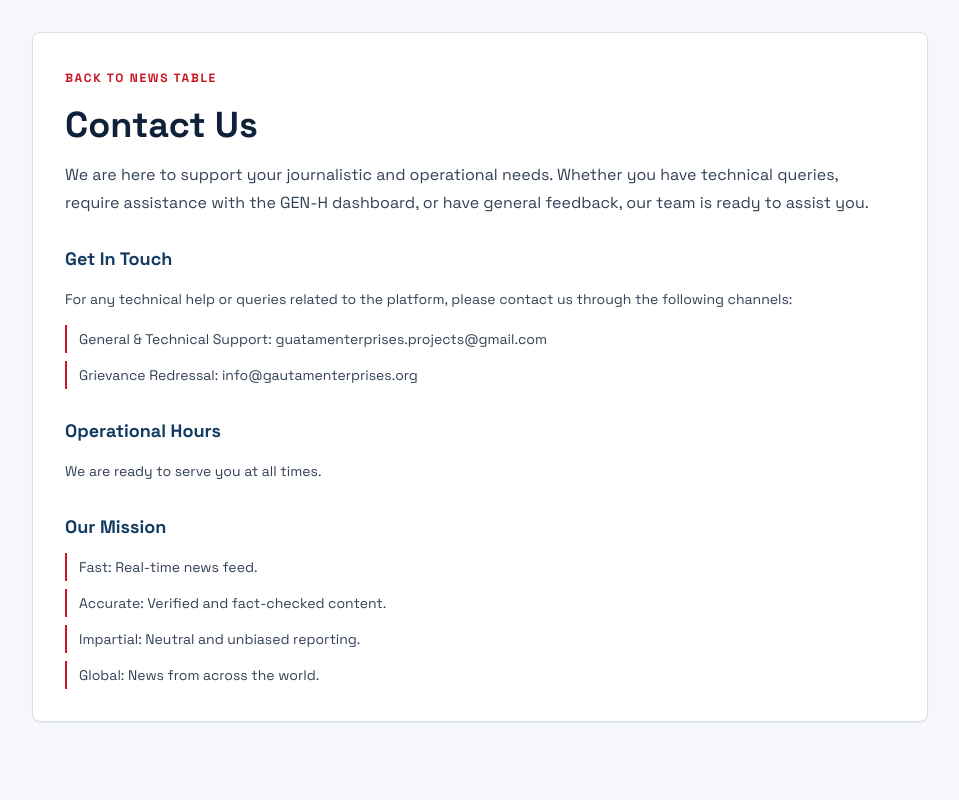
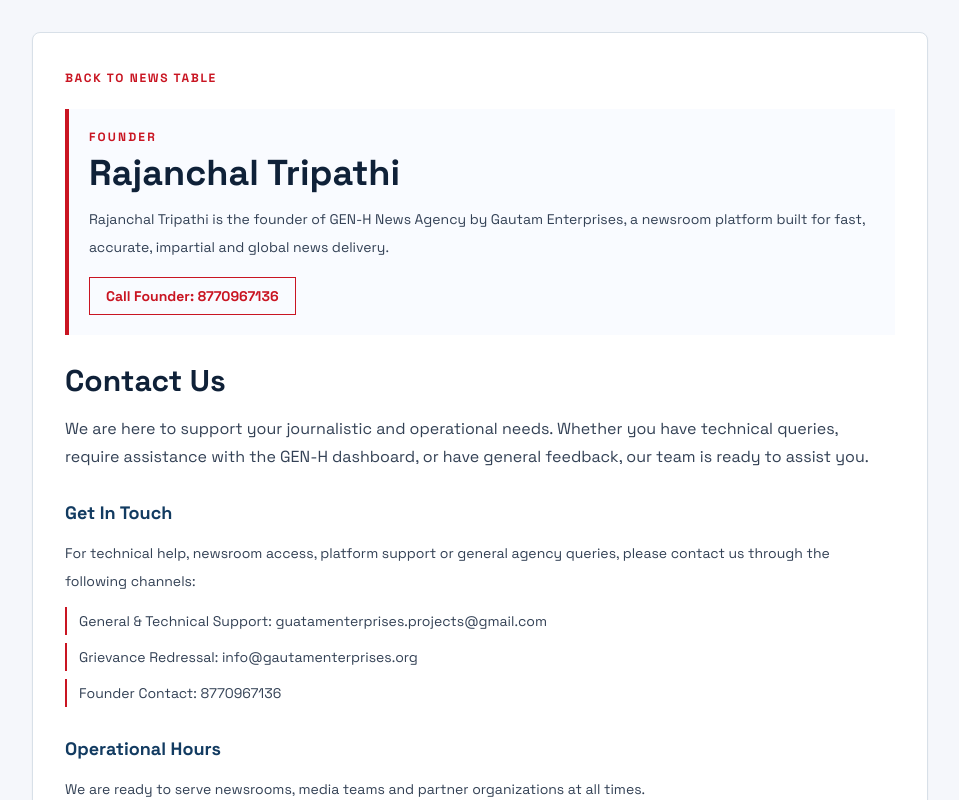
Before and after one commit to rajbadkhane/news-automation, a Next.js app in the folder frontend/: page /contact-us in a window 1280 px wide. Shown: the top 800 px of the page, without its empty margins (160-1119 px from the left). Built offline with nearby package versions, Linux system fonts and the light colour scheme.

Commit message:
Add founder contact SEO metadata

```diff
--- a/frontend/app/contact-us/page.js
+++ b/frontend/app/contact-us/page.js
@@ -1,28 +1,104 @@
-import LegalPage from "@/components/legal-page";
+import Link from "next/link";
+
+const siteUrl = "https://news.gautamenterprises.org";
+const founderName = "Rajanchal Tripathi";
+const founderPhone = "8770967136";
 
 export const metadata = {
-  title: "Contact Us | GEN-H",
+  title: "Contact GEN-H Founder Rajanchal Tripathi",
+  description:
+    "Contact GEN-H News Agency by Gautam Enterprises. Founder Rajanchal Tripathi can be reached at 8770967136 for newsroom, platform and agency queries.",
+  alternates: {
+    canonical: "/contact-us",
+  },
+  keywords: [
+    "Rajanchal Tripathi",
+    "Rajanchal Tripathi founder",
+    "GEN-H founder",
+    "Gautam Enterprises founder",
+    "Gautam Enterprises contact",
+    "GEN-H contact",
+    "news agency contact",
+  ],
+  openGraph: {
+    title: "Contact GEN-H Founder Rajanchal Tripathi",
+    description:
+      "GEN-H News Agency by Gautam Enterprises is founded by Rajanchal Tripathi. Contact the team for newsroom and platform support.",
+    url: "/contact-us",
+    type: "website",
+  },
 };
 
-export default function ContactUsPage() {
-  return (
-    <LegalPage
-      title="Contact Us"
-      intro="We are here to support your journalistic and operational needs. Whether you have technical queries, require assistance with the GEN-H dashboard, or have general feedback, our team is ready to assist you."
-      sections={[
+const organizationSchema = {
+  "@context": "https://schema.org",
+  "@type": "NewsMediaOrganization",
+  name: "GEN-H News Agency",
+  alternateName: ["Gautam Enterprises", "Gautam Tech Studio Newsroom", "GEN-H"],
+  url: siteUrl,
+  logo: `${siteUrl}/images/logo.png`,
+  founder: {
+    "@type": "Person",
+    name: founderName,
+    telephone: `+91${founderPhone}`,
+    jobTitle: "Founder",
+    worksFor: {
+      "@type": "NewsMediaOrganization",
+      name: "GEN-H News Agency",
+    },
+  },
+  contactPoint: [
+    {
+      "@type": "ContactPoint",
+      telephone: `+91${founderPhone}`,
+      contactType: "founder office",
+      areaServed: "IN",
+      availableLanguage: ["Hindi", "English"],
+    },
+    {
+      "@type": "ContactPoint",
+      email: "guatamenterprises.projects@gmail.com",
+      contactType: "technical support",
+      areaServed: "IN",
+      availableLanguage: ["Hindi", "English"],
+    },
+  ],
+  sameAs: [siteUrl],
+};
+
+const breadcrumbSchema = {
+  "@context": "https://schema.org",
+  "@type": "BreadcrumbList",
+  itemListElement: [
+    {
+      "@type": "ListItem",
+      position: 1,
+      name: "GEN-H News Agency",
+      item: siteUrl,
+    },
+    {
+      "@type": "ListItem",
+      position: 2,
+      name: "Contact Us",
+      item: `${siteUrl}/contact-us`,
+    },
+  ],
+};
+
+const sections = [
   {
     heading: "Get In Touch",
     paragraphs: [
-            "For any technical help or queries related to the platform, please contact us through the following channels:",
+      "For technical help, newsroom access, platform support or general agency queries, please contact us through the following channels:",
     ],
     items: [
       "General & Technical Support: guatamenterprises.projects@gmail.com",
       "Grievance Redressal: info@gautamenterprises.org",
+      `Founder Contact: ${founderPhone}`,
     ],
   },
   {
     heading: "Operational Hours",
-          paragraphs: ["We are ready to serve you at all times."],
+    paragraphs: ["We are ready to serve newsrooms, media teams and partner organizations at all times."],
   },
   {
     heading: "Our Mission",
@@ -33,7 +109,65 @@
       "Global: News from across the world.",
     ],
   },
-      ]}
+];
+
+export default function ContactUsPage() {
+  return (
+    <main className="min-h-screen bg-[#f5f7fb] px-4 py-8 text-[#14243a]">
+      <script
+        type="application/ld+json"
+        dangerouslySetInnerHTML={{
+          __html: JSON.stringify([organizationSchema, breadcrumbSchema]),
+        }}
       />
+      <article className="mx-auto max-w-4xl rounded-lg border border-[#d8e0e8] bg-white p-5 shadow-sm sm:p-8">
+        <Link href="/news-table" className="text-xs font-black uppercase tracking-[0.14em] text-[#c91522] hover:underline">
+          Back to News Table
+        </Link>
+
+        <section className="mt-5 border-l-4 border-[#c91522] bg-[#f9fbff] p-4 sm:p-5">
+          <p className="text-xs font-black uppercase tracking-[0.18em] text-[#c91522]">Founder</p>
+          <h1 className="mt-2 text-3xl font-black leading-tight text-[#0f2138] sm:text-4xl">
+            Rajanchal Tripathi
+          </h1>
+          <p className="mt-3 text-sm leading-7 text-[#334155]">
+            Rajanchal Tripathi is the founder of GEN-H News Agency by Gautam Enterprises, a newsroom platform built for fast, accurate, impartial and global news delivery.
+          </p>
+          <a
+            href={`tel:+91${founderPhone}`}
+            className="mt-4 inline-flex items-center border border-[#c91522] px-4 py-2 text-sm font-black text-[#c91522] hover:bg-[#c91522] hover:text-white"
+          >
+            Call Founder: {founderPhone}
+          </a>
+        </section>
+
+        <h2 className="mt-7 text-2xl font-black leading-tight text-[#0f2138] sm:text-3xl">Contact Us</h2>
+        <p className="mt-4 text-base leading-7 text-[#334155]">
+          We are here to support your journalistic and operational needs. Whether you have technical queries, require assistance with the GEN-H dashboard, or have general feedback, our team is ready to assist you.
+        </p>
+
+        <div className="mt-7 space-y-7">
+          {sections.map((section) => (
+            <section key={section.heading}>
+              <h3 className="text-lg font-black text-[#123b61]">{section.heading}</h3>
+              {section.paragraphs?.map((paragraph) => (
+                <p key={paragraph} className="mt-3 text-sm leading-7 text-[#334155]">
+                  {paragraph}
+                </p>
+              ))}
+              {section.items?.length ? (
+                <ul className="mt-3 space-y-2 text-sm leading-7 text-[#334155]">
+                  {section.items.map((item) => (
+                    <li key={item} className="border-l-2 border-[#c91522] pl-3">
+                      {item}
+                    </li>
+                  ))}
+                </ul>
+              ) : null}
+            </section>
+          ))}
+        </div>
+      </article>
+    </main>
   );
 }
--- a/frontend/app/layout.js
+++ b/frontend/app/layout.js
@@ -1,6 +1,8 @@
 import { Cormorant_Garamond, Space_Grotesk } from "next/font/google";
 import SiteFooter from "@/components/site-footer";
 import "./globals.css";
+
+const siteUrl = "https://news.gautamenterprises.org";
 
 const displayFont = Cormorant_Garamond({
   subsets: ["latin"],
@@ -15,8 +17,65 @@
 });
 
 export const metadata = {
-  title: "Gautam Tech Studio Newsroom",
-  description: "Professional live dashboard for Gautam Tech Studio news automation.",
+  metadataBase: new URL(siteUrl),
+  applicationName: "GEN-H News Agency",
+  title: {
+    default: "GEN-H News Agency | Gautam Enterprises",
+    template: "%s | GEN-H News Agency",
+  },
+  description:
+    "GEN-H by Gautam Enterprises is a fast, accurate, impartial and global AI-powered news agency founded by Rajanchal Tripathi.",
+  keywords: [
+    "GEN-H",
+    "Gautam Enterprises",
+    "Gautam Tech Studio",
+    "Rajanchal Tripathi",
+    "Rajanchal Tripathi founder",
+    "news agency",
+    "AI news agency",
+    "Hindi news agency",
+    "news automation",
+  ],
+  authors: [{ name: "Gautam Enterprises" }],
+  creator: "Gautam Enterprises",
+  publisher: "Gautam Enterprises",
+  alternates: {
+    canonical: "/",
+  },
+  robots: {
+    index: true,
+    follow: true,
+    googleBot: {
+      index: true,
+      follow: true,
+      "max-image-preview": "large",
+      "max-snippet": -1,
+      "max-video-preview": -1,
+    },
+  },
+  openGraph: {
+    type: "website",
+    url: siteUrl,
+    siteName: "GEN-H News Agency",
+    title: "GEN-H News Agency | Gautam Enterprises",
+    description:
+      "Fast, accurate, impartial and global AI-powered news agency founded by Rajanchal Tripathi.",
+    images: [
+      {
+        url: "/images/logo.png",
+        width: 512,
+        height: 512,
+        alt: "Gautam Enterprises GEN-H logo",
+      },
+    ],
+  },
+  twitter: {
+    card: "summary_large_image",
+    title: "GEN-H News Agency | Gautam Enterprises",
+    description:
+      "Fast, accurate, impartial and global AI-powered news agency founded by Rajanchal Tripathi.",
+    images: ["/images/logo.png"],
+  },
   icons: {
     icon: "/images/logo.png",
     shortcut: "/images/logo.png",
--- /dev/null
+++ b/frontend/app/robots.js
@@ -0,0 +1,15 @@
+const siteUrl = "https://news.gautamenterprises.org";
+
+export default function robots() {
+  return {
+    rules: [
+      {
+        userAgent: "*",
+        allow: "/",
+        disallow: ["/api/", "/admin/"],
+      },
+    ],
+    sitemap: `${siteUrl}/sitemap.xml`,
+    host: siteUrl,
+  };
+}
--- /dev/null
+++ b/frontend/app/sitemap.js
@@ -0,0 +1,21 @@
+const siteUrl = "https://news.gautamenterprises.org";
+
+const publicRoutes = [
+  { path: "/", priority: 0.8 },
+  { path: "/contact-us", priority: 1 },
+  { path: "/grievance-redressal", priority: 0.7 },
+  { path: "/privacy-policy", priority: 0.6 },
+  { path: "/terms-and-conditions", priority: 0.6 },
+  { path: "/news-table", priority: 0.5 },
+];
+
+export default function sitemap() {
+  const now = new Date();
+
+  return publicRoutes.map((route) => ({
+    url: `${siteUrl}${route.path}`,
+    lastModified: now,
+    changeFrequency: route.path === "/contact-us" ? "monthly" : "daily",
+    priority: route.priority,
+  }));
+}
```
Lines whose indentation alone changed are shown as unchanged.
